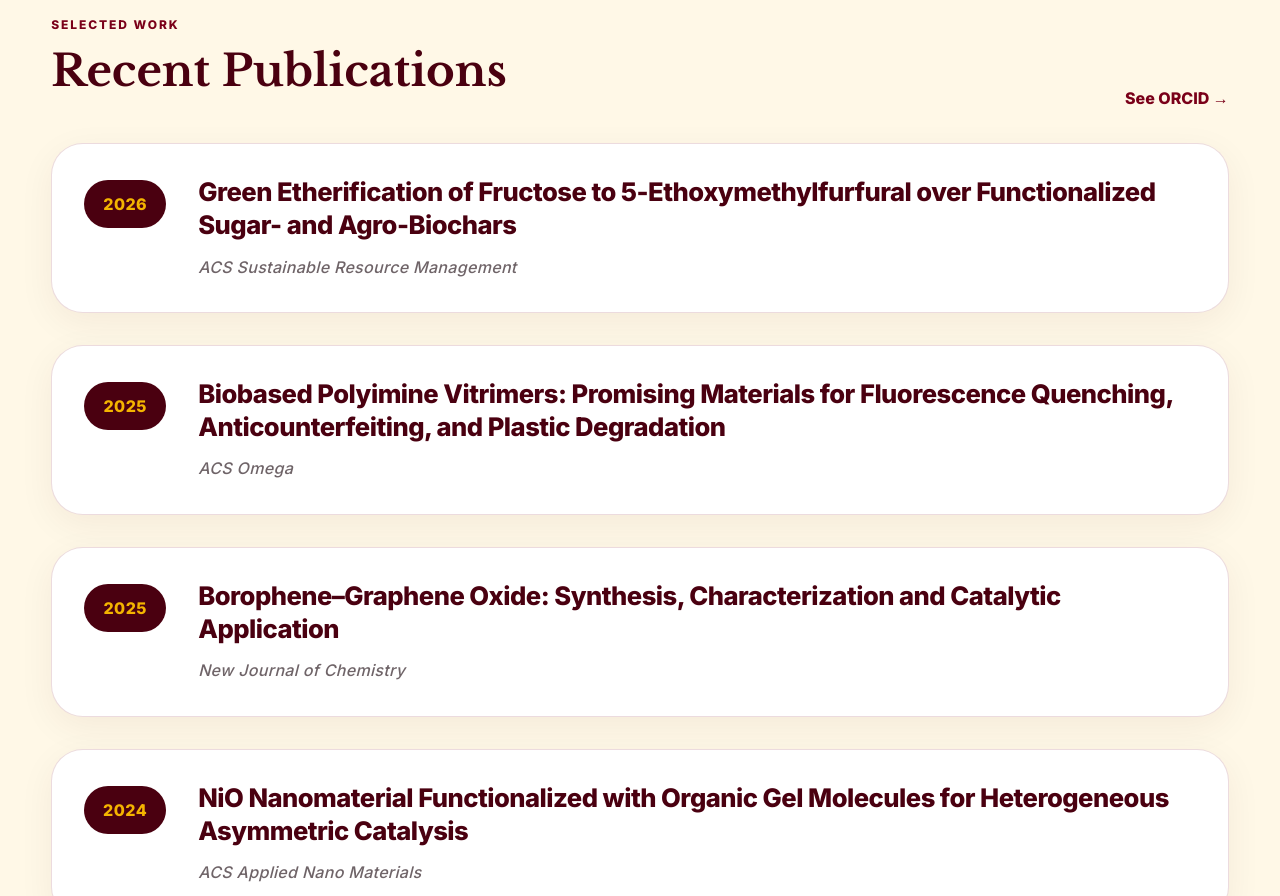
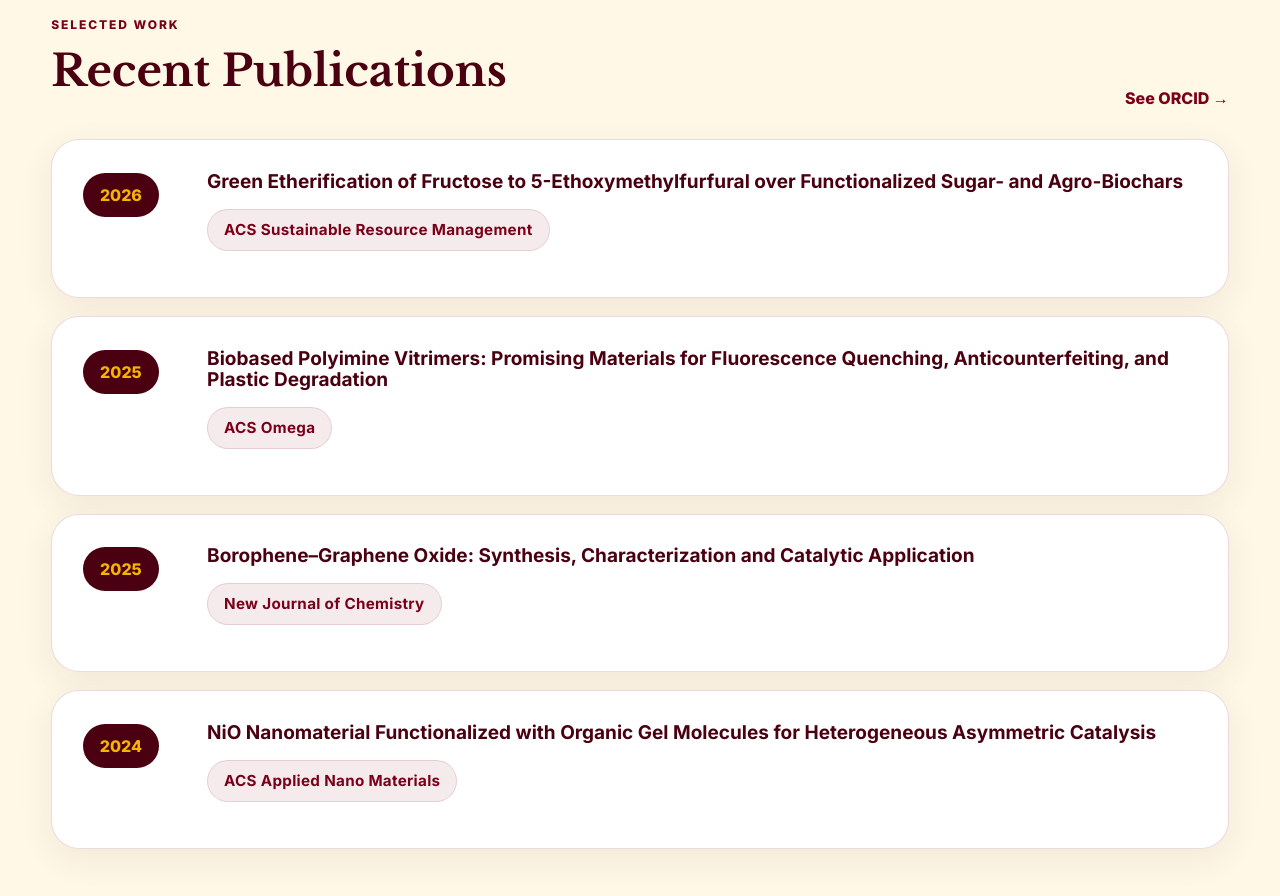
Before and after one commit to kallurivenkatasriranganath/kallurivenkatasriranganath.github.io, a plain HTML site: page index.html in a window 1280 px wide. Shown: the part 1979-2875 px from the top of the page. Drawn offline with nearby package versions, Linux system fonts and the light colour scheme.

Commit message:
Update styles.css

```diff
--- a/styles.css
+++ b/styles.css
@@ -63,7 +63,6 @@ h3 { font-size: clamp(19px, 1.35vw, 24px); color: var(--bhu-deep); }
 .publication { display: grid; grid-template-columns: 96px minmax(0, 1fr); gap: clamp(18px, 2.2vw, 32px); align-items: start; min-height: 150px; }
 .pub-year { display: inline-grid; place-items: center; width: 76px; height: 44px; border-radius: 999px; background: var(--bhu-deep); color: var(--bhu-gold); font-weight: 800; line-height: 1; margin-top: 2px; }
 .pub-content h3 { margin-bottom: 10px; max-width: 1100px; }
-.journal { margin: 0; color: var(--muted); font-style: italic; font-size: clamp(15px, 1.05vw, 18px); letter-spacing: .01em; }
 .achievements-grid { display: grid; grid-template-columns: minmax(0, .82fr) minmax(0, 1.18fr); gap: clamp(28px, 4vw, 56px); align-items: start; }
 .timeline { display: grid; gap: 16px; }
 .timeline div { background: white; border-left: 6px solid var(--bhu-gold); border-radius: 18px; padding: 20px; box-shadow: 0 10px 30px rgba(74,0,16,.06); }
@@ -74,113 +73,36 @@ h3 { font-size: clamp(19px, 1.35vw, 24px); color: var(--bhu-deep); }
 .footer-inner { display: flex; justify-content: space-between; gap: 20px; align-items: center; }
 .footer a { color: var(--bhu-gold); font-weight: 700; }
 
-/* =========================
-   Publications Section
-========================= */
 
-.publication-list {
-  display: flex;
-  flex-direction: column;
-  gap: 2rem;
-  margin-top: 2rem;
-}
+.journal {
+  display: inline-flex;
+  align-items: center;
 
-.publication {
-  display: flex;
-  align-items: flex-start;
-  gap: 2rem;
+  margin-top: 0.4rem;
 
-  background: #ffffff;
-  border: 1px solid var(--border);
-  border-radius: 32px;
+  padding: 0.5rem 1rem;
 
-  padding: 2rem;
+  background: rgba(122, 0, 25, 0.08);
 
-  box-shadow: 0 10px 36px rgba(74, 0, 16, 0.06);
-
-  transition:
-    transform 0.3s ease,
-    box-shadow 0.3s ease;
-}
-
-.publication:hover {
-  transform: translateY(-4px);
-
-  box-shadow:
-    0 18px 42px rgba(74, 0, 16, 0.12);
-}
-
-/* Year Badge */
-
-.pub-year {
-  min-width: 82px;
-  height: 48px;
+  border: 1px solid rgba(122, 0, 25, 0.12);
 
   border-radius: 999px;
 
-  background: var(--bhu-deep);
-  color: var(--bhu-gold);
+  color: var(--bhu-maroon);
 
-  display: flex;
-  align-items: center;
-  justify-content: center;
+  font-size: 0.95rem;
 
-  font-weight: 800;
-  font-size: 1rem;
+  font-style: normal;
 
-  letter-spacing: 0.03em;
-
-  margin-top: 4px;
-
-  flex-shrink: 0;
-}
-
-/* Right Content */
-
-.pub-content {
-  flex: 1;
-}
-
-.pub-content h3 {
-  margin: 0 0 0.8rem;
-
-  font-size: clamp(1.3rem, 2vw, 2rem);
-
-  line-height: 1.28;
-
-  color: var(--bhu-deep);
-
-  font-family: 'Inter', sans-serif;
-  font-weight: 800;
-
-  letter-spacing: -0.02em;
-}
-
-/* Journal Name */
-
-.journal {
-  margin: 0;
-
-  color: #6f6468;
-
-  font-size: 1rem;
-
-  font-style: italic;
-
-  font-weight: 500;
+  font-weight: 700;
 
   letter-spacing: 0.02em;
-}
 
-/* Optional DOI/Links */
+  width: fit-content;
 
-.journal a {
-  color: var(--bhu-maroon);
-  font-weight: 700;
-}
-
-.journal a:hover {
-  text-decoration: underline;
+  transition:
+    background 0.3s ease,
+    transform 0.2s ease;
 }
 
 /* =========================
```
